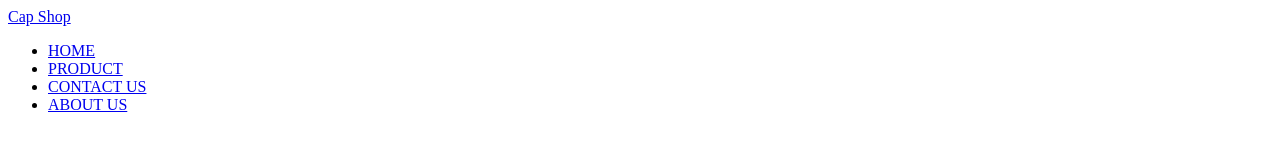
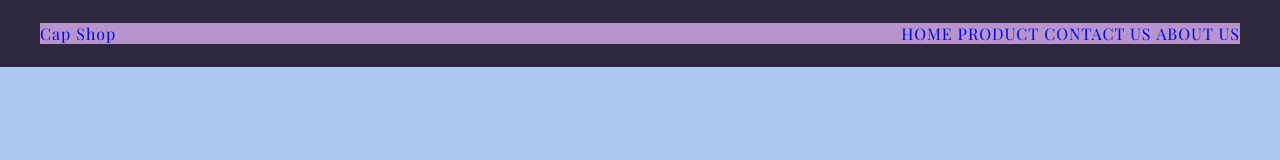
Before and after one commit to kooroosh1363/cap-shop-website-js, a plain HTML site: page index.html in a window 1280 px wide. Drawn offline with nearby package versions, Linux system fonts and the light colour scheme; a web font is replaced by a local one.

Commit message:
add first css for navbar

```diff
--- a/assets/css/style.css
+++ b/assets/css/style.css
@@ -1 +1,75 @@
 @import url('https://fonts.googleapis.com/css2?family=Bacasime+Antique&family=Caprasimo&family=Geologica:wght@100;200;300;400;500;600;700;800&family=Merriweather:ital,wght@0,300;0,400;0,700;0,900;1,300;1,400;1,700;1,900&family=Noto+Sans:ital,wght@1,900&family=Open+Sans:ital,wght@0,300;0,400;0,600;0,700;0,800;1,300;1,400;1,600;1,700;1,800&family=Playfair+Display:ital,wght@0,400;0,500;0,600;0,700;0,800;0,900;1,400;1,500;1,600;1,700;1,800;1,900&family=Roboto:ital,wght@0,100;0,300;0,400;0,500;0,700;0,900;1,100;1,300;1,400;1,500;1,700;1,900&display=swap');
+
+/* root-colors */
+:root{
+    --main : #802BB1;
+    --dark-p:#2d283e;
+    --gray-p:#4c495d;
+    --gray-p-l:#564f6f;
+    --cream:#acc9f1;
+    --white:#fff;
+    --shodow-box:0 5px 15px rgba(0,0,0,0.2);
+}
+
+*{
+    padding: 0;
+    margin: 0;
+    outline: none;
+    box-sizing: border-box;
+}
+
+
+body{
+    font-family: 'Playfair Display', serif;
+    font-size: 16px;
+    font-weight: normal;
+    overflow-x: hidden;
+    background-color: var(--cream);
+    letter-spacing: 1px;
+}
+
+a{
+    text-decoration: none;
+}
+
+ul{
+    list-style: none;
+    margin: 0;
+    padding: 0;
+}
+
+::before,::after{
+    box-sizing: border-box;
+}
+
+.container{
+    max-width: 1200px;
+    background-color: #b794cb;
+    margin: auto;
+}
+
+.row{
+    display: flex;
+    flex-wrap: wrap;
+}
+
+.justify-contant-bet{
+    justify-content: space-between;
+}
+
+
+
+/* navbar-s */
+.navbar{
+    position: fixed;
+    width: 100%;
+    background-color: var(--dark-p);
+    z-index: 9999;
+    padding: 23px;
+}
+
+
+.navbar .menu .item-nav{
+    display: inline-block;
+}
+/* navbar-e */
--- a/index.html
+++ b/index.html
@@ -13,7 +13,7 @@
     <!-- navbar-s -->
         <nav class="navbar">
             <div class="container">
-                <div class="row">
+                <div class="row justify-contant-bet">
                     <div class="logo">
                         <a href="index.html">Cap Shop</a>
                     </div>
```
